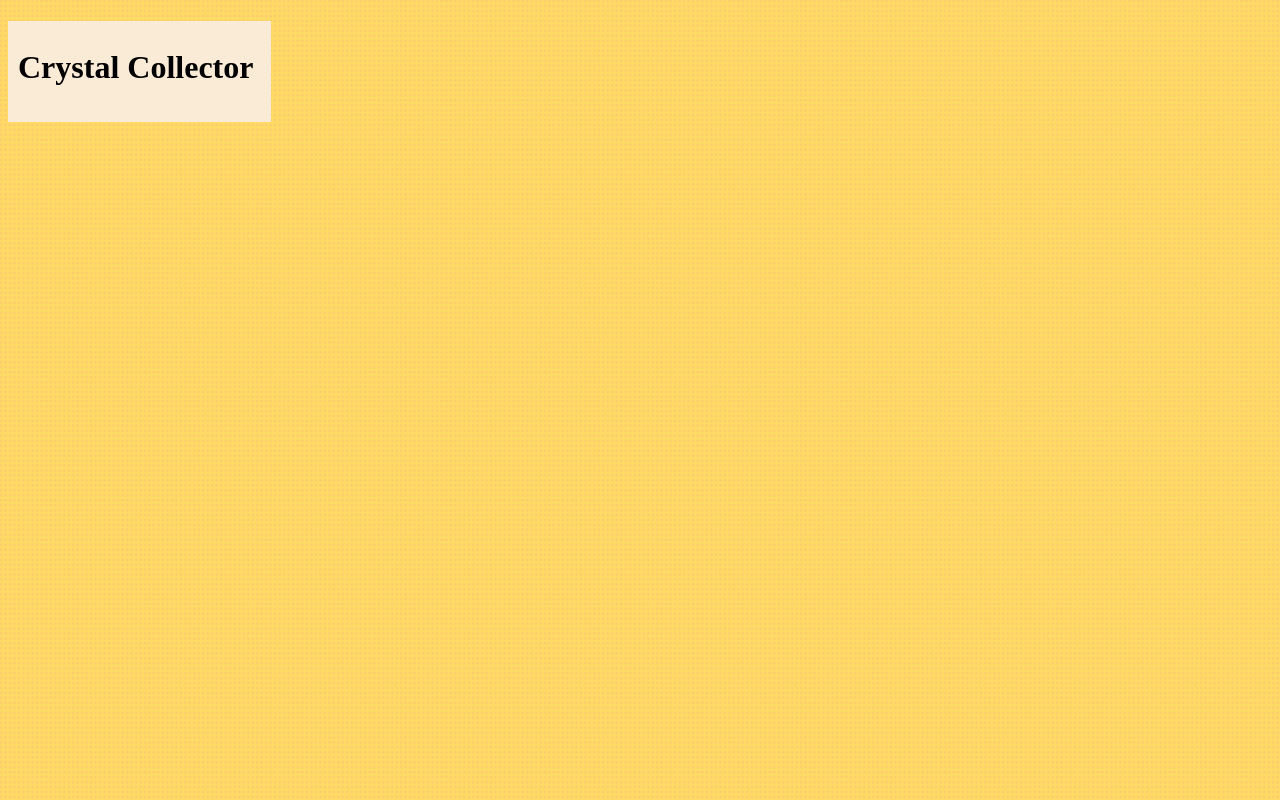
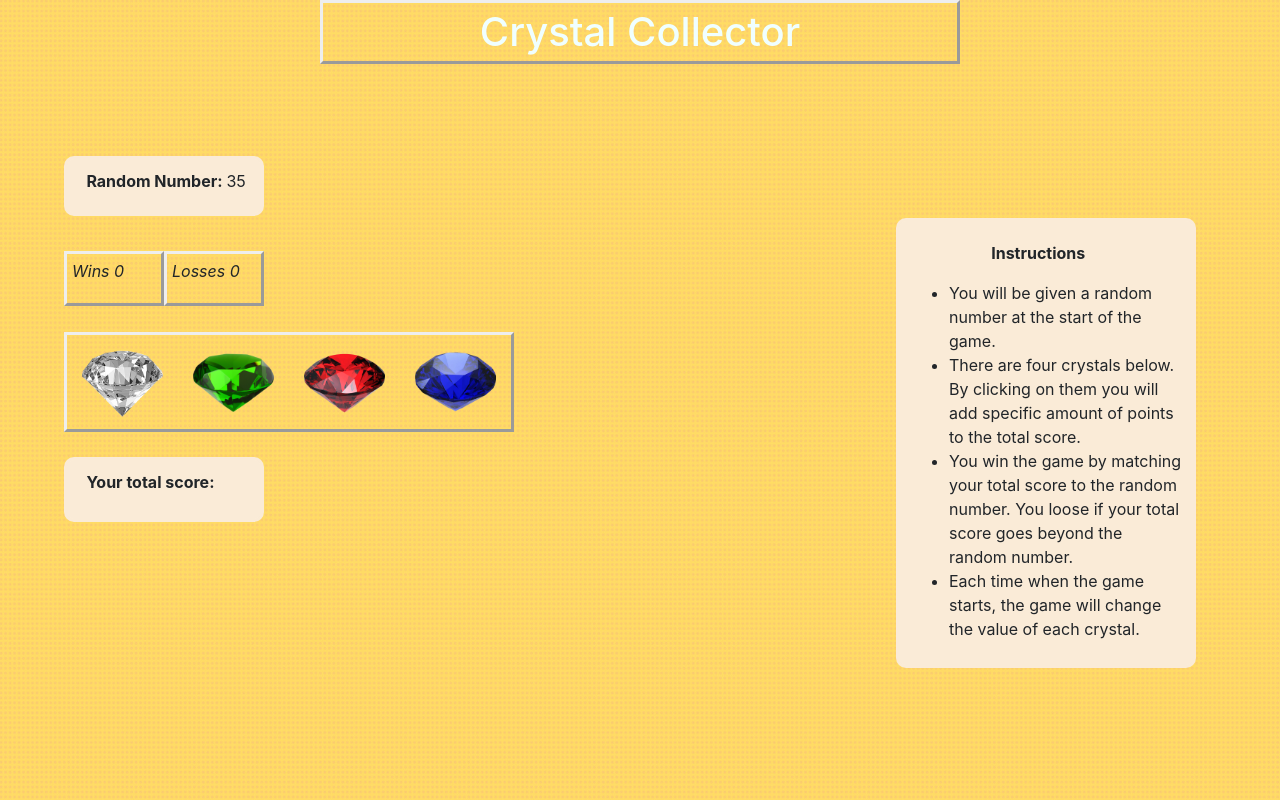
Before and after one commit to farjanaHuq/CrystalCollector, a plain HTML site: page index.html in a window 1280 px wide. Drawn offline with nearby package versions, Linux system fonts and the light colour scheme.

Commit message:
wrote game code

```diff
--- a/assets/css/style.css
+++ b/assets/css/style.css
@@ -1,14 +1,92 @@
 body {
     background-image: url("../images/halftone-yellow.png");
+    text-align: center;
+    font-family: Arial, Helvetica, sans-serif;
    }
 
+/* #container{
+   background-color: teal;
+   text-align: center;
+   width: 50%;
+   height: 10%;
+   margin-right: 50%;
+   color: azure;
+} */
 #headline{
-    border-style: solid;
-    border-color: antiquewhite;
-    border-width: 3px;
-    width: 250px;
-    height: 70px;
+   border-style: outset;
+   text-align: center;
+   width: 50%;
+   height: 15%;
+   margin-left: 25%;
+   padding: 5px;
+   color: azure;
+}
+
+#instructions{
+    border: 3px solid antiquewhite;
+    border-radius: 10px;
+    width: 300px;
+    height: 450px;
+    margin-top: 12%;
+    margin-left:70%;
+    padding: 10px;
     background-color: antiquewhite;
-    padding-left: 7px;
-    padding-top: 25px;
 }
+
+#display-randomNumber{
+    border: 3px solid antiquewhite;
+    background-color: antiquewhite;
+    width: 200px;
+    height: 60px;
+    margin-left: 5%;
+    margin-top: -40%;
+    border-radius: 10px;
+}
+
+#result{
+    /* border: 3px solid antiquewhite; */
+    width: 200px;
+    height: 65px;
+    margin-left: 5%;
+    margin-top: 2%;
+    border-radius: 10px;
+}
+
+#wins{
+    border-style: outset;
+    margin-top: 5%;
+    padding: 5px;
+    font-style: italic;
+
+}
+#losses{
+    border-style: outset;
+    margin-top: 5%;
+    padding: 5px;
+    font-style: italic;
+}
+#crystals{
+    border-style: outset;
+    width: 450px;
+    height: 100px;
+    margin-left: 5%;
+    margin-top: 2%;
+
+}
+#crystal{
+    border: 1px solid rgb(230, 190, 136);
+    width: 60px;
+}
+#display-score{
+    border: 3px solid antiquewhite;
+    background-color: antiquewhite;
+    width: 200px;
+    height: 65px;
+    margin-left: 5%;
+    margin-top: 2%;
+    border-radius: 10px;
+}
+.image{
+   width: 100%;
+   height: 100%;
+}
--- a/assets/javascript/game.js
+++ b/assets/javascript/game.js
@@ -0,0 +1,59 @@
+//Generate random number from 10 to 50
+//display random number
+//display crystal
+//assign value to each crystal
+//create onclick for each crystal
+//count total number from crystal onclick
+//compare it with the random number if total number is greater than random number increase loss, else increase win
+
+
+$(document).ready(function () {
+    console.log("This is a game");
+
+    //global variables
+    var playerScore = 0;
+    var wins = 0;
+    var losses = 0;
+
+    //Generates random number
+    var randomNumber = Math.floor(Math.random() * 50) + 15;
+
+    //Appends random number
+    $("#random-number").append(randomNumber);
+
+    function startOver(){
+        $("#random-number").empty();
+        $("#random-number").append(randomNumber);
+        $("#total-score").empty();
+    }
+
+    $(document).on("click",".crystal", function () {
+
+        var value = $(this).attr('value');
+
+        console.log('crystals value ' + value);
+        console.log("player score", playerScore);
+
+        if(playerScore < randomNumber){
+            playerScore += Number(value);
+            $("#total-score").empty();
+            $("#total-score").append(playerScore);
+
+        }else if (playerScore > randomNumber) {
+            alert('Sorry! You loose the game. Try again.');
+            losses++;
+            $("#count-loss").empty();
+            $("#count-loss").append(losses);
+            startOver();
+        } else{
+            alert('Congratz! You won the game. Play more.');
+            wins++;
+            $("#count-win").empty();
+            $("#count-win").append(wins);
+            startOver();
+        }
+
+    });
+
+
+});
--- a/index.html
+++ b/index.html
@@ -1,13 +1,55 @@
 <!DOCTYPE html>
 <html lang="en">
+
 <head>
     <meta charset="UTF-8">
     <meta name="viewport" content="width=device-width, initial-scale=1.0">
     <meta http-equiv="X-UA-Compatible" content="ie=edge">
     <link rel="stylesheet" href="./assets/css/style.css">
+    <link rel="stylesheet" href="https://maxcdn.bootstrapcdn.com/bootstrap/4.0.0/css/bootstrap.min.css">
+    <script src="https://ajax.googleapis.com/ajax/libs/jquery/3.3.1/jquery.min.js"></script>
     <title>Crystal Collector</title>
 </head>
-<body >
-    <h1 id="headline"><span class="border border-primary"></span>Crystal Collector</h1>
+
+<body>
+    <div id="container">
+        <h1 id="headline">Crystal Collector</h1>
+        <div id="instructions">
+            <p style="margin-left:30%; margin-top:10px"><strong> Instructions </strong>
+                <ul style="list-style-type:disc">
+                    <li>You will be given a random number at the start of the game.</li>
+                    <li>There are four crystals below. By clicking on them you will add specific amount
+                        of points to the total score.</li>
+                    <li>You win the game by matching your total score to the random number. You loose if your
+                        total score goes beyond the random number.</li>
+                    <li>Each time when the game starts, the game will change the value of each crystal.</li>
+                </ul>
+            </p>
+        </div>
+
+        <div id="display-randomNumber">
+            <p style="margin-left:10%; margin-top:10px"><strong> Random Number: </strong> <span id="random-number">  </span></p>
+        </div>
+        <div class= "row"id="result">
+            <div class="col-md-6" id="wins">Wins <span id="count-win"> 0 </span></div>
+            <div class="col-md-6"  id="losses">Losses <span id="count-loss"> 0 </span></div>
+        </div>
+
+        <div class="row" id="crystals">
+              <div class="col-md-3 col-md-offset-2 crystal" value='2'><img class="image" src="./assets/images/diamond.png" alt="diamond"></div>
+              <div class="col-md-3 col-md-offset-2 crystal" value='6'><img class="image" src="./assets/images/emerald.png" alt="emerald"></div>
+              <div class="col-md-3 col-md-offset-2 crystal" value='1'><img class="image" src="./assets/images/ruby.png" alt="ruby"></div>
+              <div class="col-md-3 col-md-offset-0 crystal" value='5'><img class="image" src="./assets/images/sapphire.png" alt="sapphire"></div>
+        </div>
+
+        <div id="display-score">
+            <p style="margin-left:10%; margin-top:10px"><strong> Your total score: </strong> <span id="total-score">  </span></p>
+        </div>
+    </div>
+
+    <script src="./assets/javascript/game.js"></script>
+
+
 </body>
+
 </html>
```
Also changed, not shown: assets/images/diamond.png (added), assets/images/emerald.png (added), assets/images/ruby.png (added), assets/images/sapphire.png (added), 2 other files.
